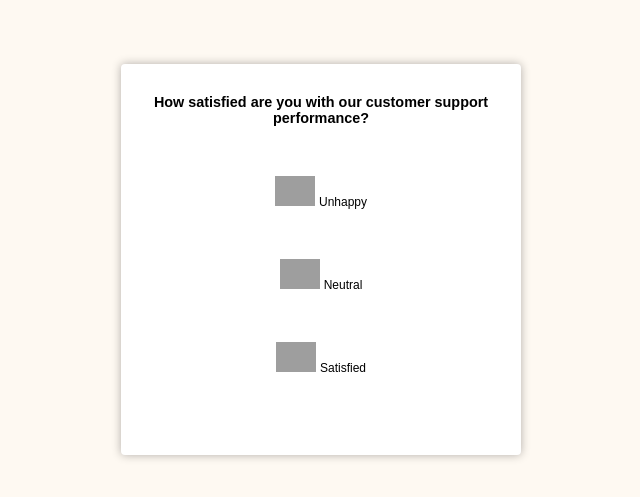
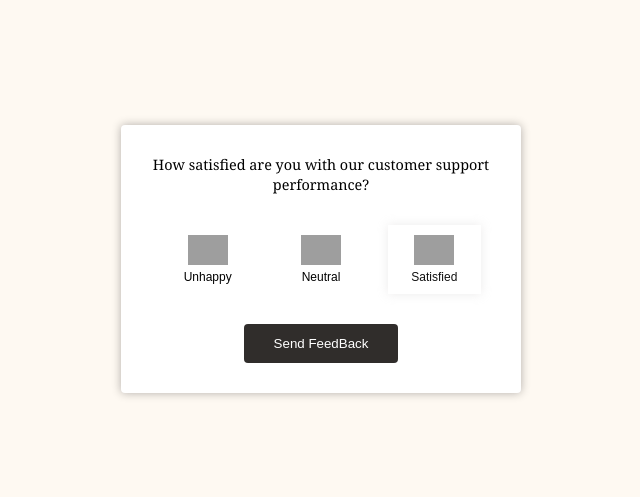
Before and after one commit to sonisg/100-Days-of-JavaScript-HTML-CSS, a plain HTML site: page Day13-Feedback UI/feed.html in a window 1280 px wide. Shown: the part 141-638 px from the top of the page, without its empty margins (319-959 px from the left). Drawn offline with Linux system fonts and the light colour scheme; grey boxes are pictures that could not be loaded.

Commit message:
adding feedback ui

```diff
--- a/Day13-Feedback UI/feed.css
+++ b/Day13-Feedback UI/feed.css
@@ -24,17 +24,46 @@ body {
     padding: 30px;
     max-width: 400px;
 }
-.rating img {
-    width: 40px;
-  }
-  .ratings-container {
-    /* display: flex; */
-    margin: 20px 0;
-  }
+.ratings-container
+{
+  display: flex;
+  margin: 20px 0;
+}
+.rating{
+  flex:1;
+  cursor: pointer;
+  padding:10px;
+  margin: 10px 10px;
+}
+.rating img{
+  width: 40px;
+}
+.container strong{
+  line-height: 20px;
+  font-weight: 400;
+  font-family: Cambria, Cochin, Georgia, Times, 'Times New Roman', serif;
+}
+.rating:hover,
+.rating.active
+{
+  cursor: pointer;
+  box-shadow: 0 0 10px rgba(192, 189, 189, 0.3);
+}
+.rating:hover small,
+.rating.active small {
+  color: #111;
+}
+.btn {
+  background-color: #302d2b;
+  color: #fff;
+  border: 0;
+  border-radius: 4px;
+  padding: 12px 30px;
+  cursor: pointer;
 
-  .rating {
-    /* flex: 1; */
-    cursor: pointer;
-    padding: 20px;
-    margin: 10px 5px;
-  }
+}
+.fa-heart {
+  color: red;
+  font-size: 30px;
+  margin-bottom: 10px;
+}
--- a/Day13-Feedback UI/feed.html
+++ b/Day13-Feedback UI/feed.html
@@ -1,5 +1,6 @@
 <!DOCTYPE html>
 <html lang="en">
+
 <head>
     <meta charset="UTF-8">
     <meta http-equiv="X-UA-Compatible" content="IE=edge">
@@ -7,8 +8,9 @@
     <link rel="stylesheet" href="feed.css">
     <title>FeedBack User UI</title>
 </head>
+
 <body>
-    <div class="container">
+    <div id="panel" class="container">
         <strong>How satisfied are you with our customer support performance?</strong>
         <div class="ratings-container">
             <div class="rating">
@@ -19,13 +21,17 @@
                 <img src="https://image.flaticon.com/icons/svg/187/187136.svg" alt="" srcset="">
                 <small>Neutral</small>
             </div>
-                <div class="rating">
+            <div class="rating active">
                 <img src="https://image.flaticon.com/icons/svg/187/187133.svg" alt="" srcset="">
                 <small>Satisfied</small>
             </div>
-
+        </div>
+        <div >
+            <button type="submit" id="btn" class="btn">Send FeedBack</button>
         </div>
     </div>
 
 </body>
+<script src="feed.js"></script>
+
 </html>
```
Lines whose indentation alone changed are shown as unchanged.
